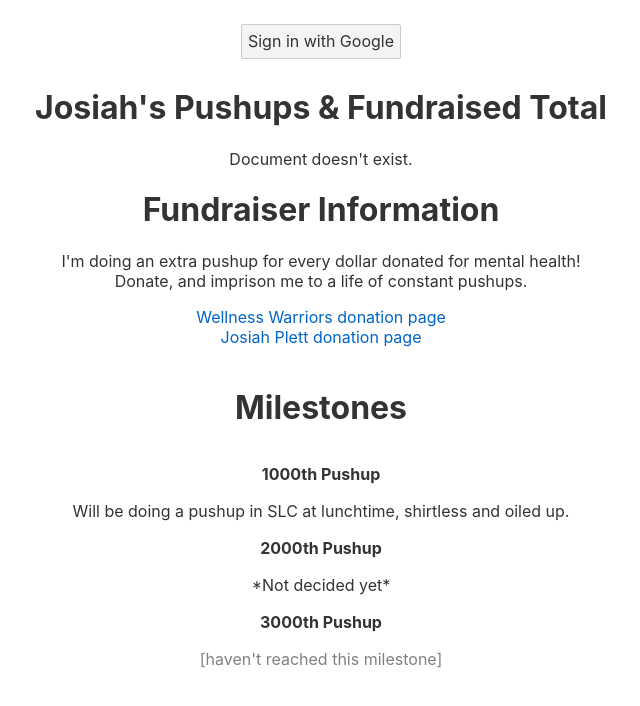
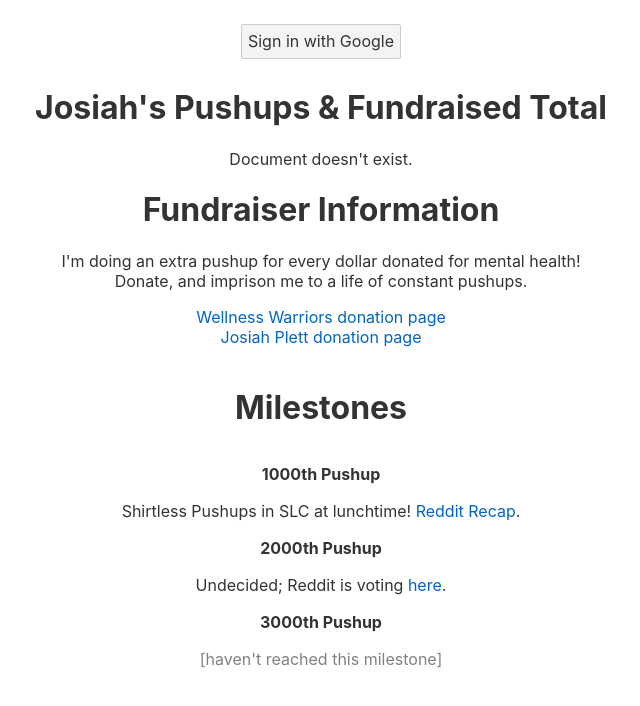
Before and after one commit to plettj/pushups, a Svelte app: page / in a window 1280 px wide. Shown: the top 706 px of the page, without its empty margins (319-959 px from the left). Built offline with nearby package versions, Linux system fonts and the light colour scheme; no server answers; the database is empty.

Commit message:
Update :P

```diff
--- a/src/components/Information.svelte
+++ b/src/components/Information.svelte
@@ -1,7 +1,7 @@
 <script>
   let milestones = [
-    { pushups: 1000, description: "Will be doing a pushup in SLC at lunchtime, shirtless and oiled up." },
-    { pushups: 2000, description: "*Not decided yet*" },
+    { pushups: 1000, description: "Shirtless Pushups in SLC at lunchtime! <a href='https://www.reddit.com/r/uwaterloo/comments/1b47yl2/the_1000th_pushup_shirtless_in_slc_like_you_voted/'>Reddit Recap</a>." },
+    { pushups: 2000, description: "Undecided; Reddit is voting <a href='https://www.reddit.com/r/uwaterloo/comments/1b483jo/reddit_tell_us_how_to_do_our_2000th_pushup_for/'>here</a>." },
     { pushups: 3000, description: "[haven't reached this milestone]", greyedOut: true },
   ];
 </script>
@@ -18,7 +18,7 @@
   <div id="Milestones">
     {#each milestones as milestone}
       <p><b>{milestone.pushups}th Pushup</b></p>
-      <td class={milestone.greyedOut ? "grey" : ""}>{milestone.description}</td>
+      <td class={milestone.greyedOut ? "grey" : ""}>{@html milestone.description}</td>
     {/each}
   </div>
 
```
